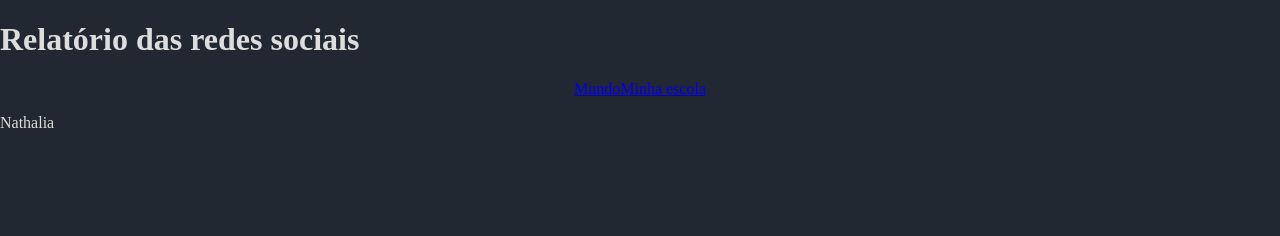
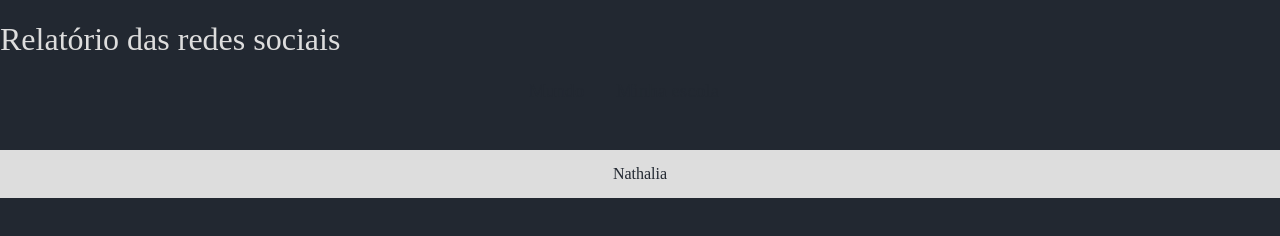
Before and after one commit to NathaliaAp/THAIS-, a plain HTML site: page index.html in a window 1280 px wide. Drawn offline with Linux system fonts and the light colour scheme.

Commit message:
Add files via upload

```diff
--- a/style.css
+++ b/style.css
@@ -12,11 +12,35 @@ body {
     height: 100vh;
     margin: 0;
 }
+h1 {
+    font-size: 2rem;
+    color: var(--primary-color);
+     font-weight: 400;
+}
 nav {
     display: flex;
     justify-content: center;
     font-weight: 400;
-    nav a {
-        text-decoration: none;
-        color: var(--bg-color);
-    }
+}
+
+nav a {
+    text-decoration: none;
+    color: var(--bg-color);
+    margin: 0rem 2rem 1rem 0rem;
+    font-size: 1.2rem;
+}
+nav a:hover {
+    text-decoration: underline;
+    transform: scale(0.90);
+    transition: transform 0.1s;
+}
+footer {
+    display: flex;
+    align-items: center;
+    justify-content: center;
+    background-color: var(--primary-color);
+    color: var(--bg-color);
+    width: 100%;
+    height: 3rem;
+    margin-top: 2rem;
+}
```
